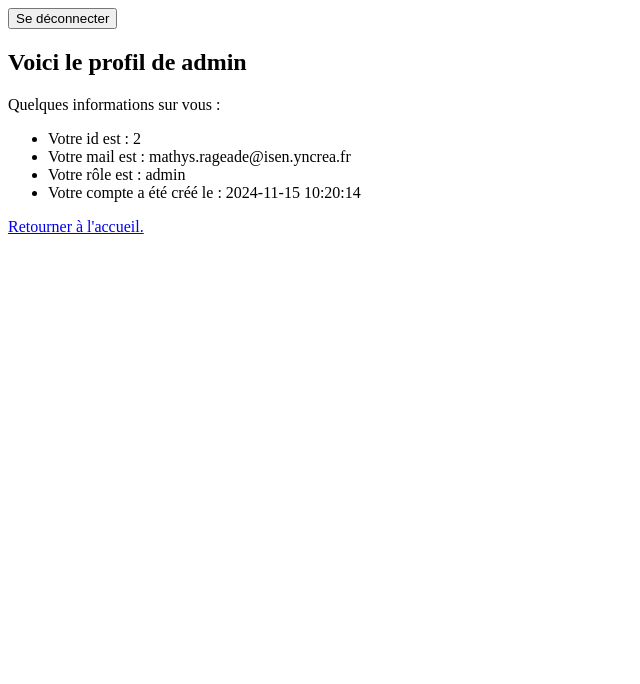
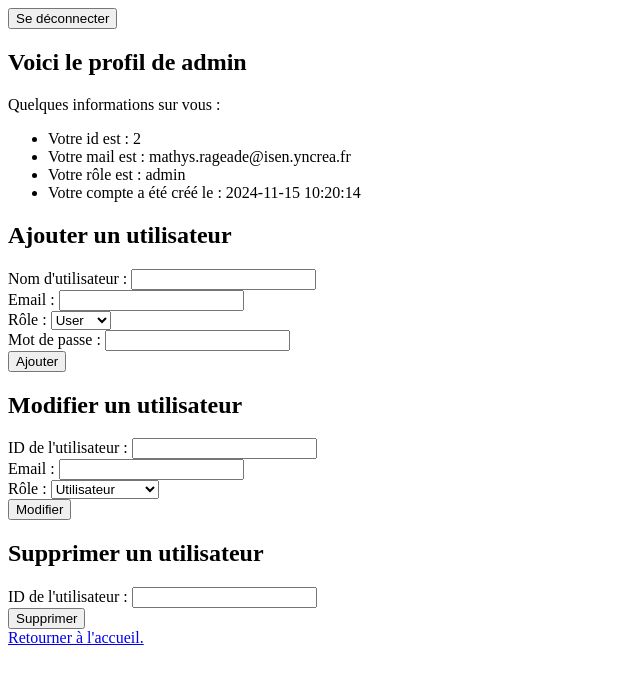
Before and after one commit to Florent-T20/Projet, a PHP site: page /profil.php in a window 1280 px wide. Shown: the top 684 px of the page, without its empty margins (0-640 px from the left). Run offline with PHP 8.4, Linux system fonts and the light colour scheme; a user stored in the database is signed in; data comes from the database, SQL or seed files in the repository.

Commit message:
Ajout zgeg

```diff
--- a/profil.php
+++ b/profil.php
@@ -54,6 +54,111 @@
                 <li>Votre compte a été créé le : {$user['created_at']}</li>
             </ul>";
 
+    // DEBUT SECTION ADMIN
+    if (isAdmin()) {
+
+        // Traitement des actions : ajout, modification, suppression d'utilisateurs
+        $message = '';
+
+        if ($_SERVER['REQUEST_METHOD'] === 'POST') {
+            $action = $_POST['action'];
+
+            // Ajouter un utilisateur
+            if ($action === 'add') {
+                $username = $_POST['username'];
+                $email = $_POST['email'];
+                $role = $_POST['role'];
+                $password = password_hash($_POST['password'], PASSWORD_DEFAULT);
+
+                $stmt = $pdo->prepare("INSERT INTO users (username, email, role, password) VALUES (:username, :email, :role, :password)");
+                $stmt->execute([
+                    'username' => $username,
+                    'email' => $email,
+                    'role' => $role,
+                    'password' => $password
+                ]);
+                $message = "Utilisateur ajouté avec succès !";
+
+            // Modifier un utilisateur
+            } elseif ($action === 'edit') {
+                $user_id = $_POST['user_id'];
+                $email = $_POST['email'];
+                $role = $_POST['role'];
+
+                $stmt = $pdo->prepare("UPDATE users SET email = :email, role = :role WHERE user_id = :user_id");
+                $stmt->execute([
+                    'email' => $email,
+                    'role' => $role,
+                    'user_id' => $user_id
+                ]);
+                $message = "Utilisateur modifié avec succès !";
+
+            // Supprimer un utilisateur
+            } elseif ($action === 'delete') {
+                $user_id = $_POST['user_id'];
+
+                $stmt = $pdo->prepare("DELETE FROM users WHERE user_id = :user_id");
+                $stmt->execute(['user_id' => $user_id]);
+                $message = "Utilisateur supprimé avec succès !";
+            }
+        }
+
+        echo "<p>$message</p>";
+
+        echo '
+            <!-- Formulaire pour ajouter un utilisateur -->
+            <h2>Ajouter un utilisateur</h2>
+            <form method="POST">
+                <input type="hidden" name="action" value="add">
+                <label for="username">Nom d\'utilisateur :</label>
+                <input type="text" name="username" required><br>
+
+                <label for="email">Email :</label>
+                <input type="email" name="email" required><br>
+
+                <label for="role">Rôle :</label>
+                <select name="role" required>
+                    <option value="user">User</option>
+                    <option value="admin">Admin</option>
+                </select><br>
+
+                <label for="password">Mot de passe :</label>
+                <input type="password" name="password" required><br>
+
+                <button type="submit">Ajouter</button>
+            </form>
+
+            <!-- Formulaire pour modifier un utilisateur -->
+            <h2>Modifier un utilisateur</h2>
+            <form method="POST">
+                <input type="hidden" name="action" value="edit">
+                <label for="user_id">ID de l\'utilisateur :</label>
+                <input type="number" name="user_id" required><br>
+
+                <label for="email">Email :</label>
+                <input type="email" name="email" required><br>
+
+                <label for="role">Rôle :</label>
+                <select name="role" required>
+                    <option value="user">Utilisateur</option>
+                    <option value="admin">Administrateur</option>
+                </select><br>
+
+                <button type="submit">Modifier</button>
+            </form>
+
+            <!-- Formulaire pour supprimer un utilisateur -->
+            <h2>Supprimer un utilisateur</h2>
+            <form method="POST">
+                <input type="hidden" name="action" value="delete">
+                <label for="user_id">ID de l\'utilisateur :</label>
+                <input type="number" name="user_id" required><br>
+
+                <button type="submit">Supprimer</button>
+            </form>';
+
+    }
+
 } else {
     // Sinon, afficher un message ou rediriger vers une page de connexion
     echo '<p>Veuillez vous connecter pour accéder à ce formulaire.</p>';
@@ -63,5 +168,9 @@
 
 ?>
 
+
+
+
+
 </body>
 </html>
```
Also changed, not shown: Projet.html (+2 -9 lines), images/zizi.png (added), recherche_de_chemin/output/chemin_personnalise.jpg.
